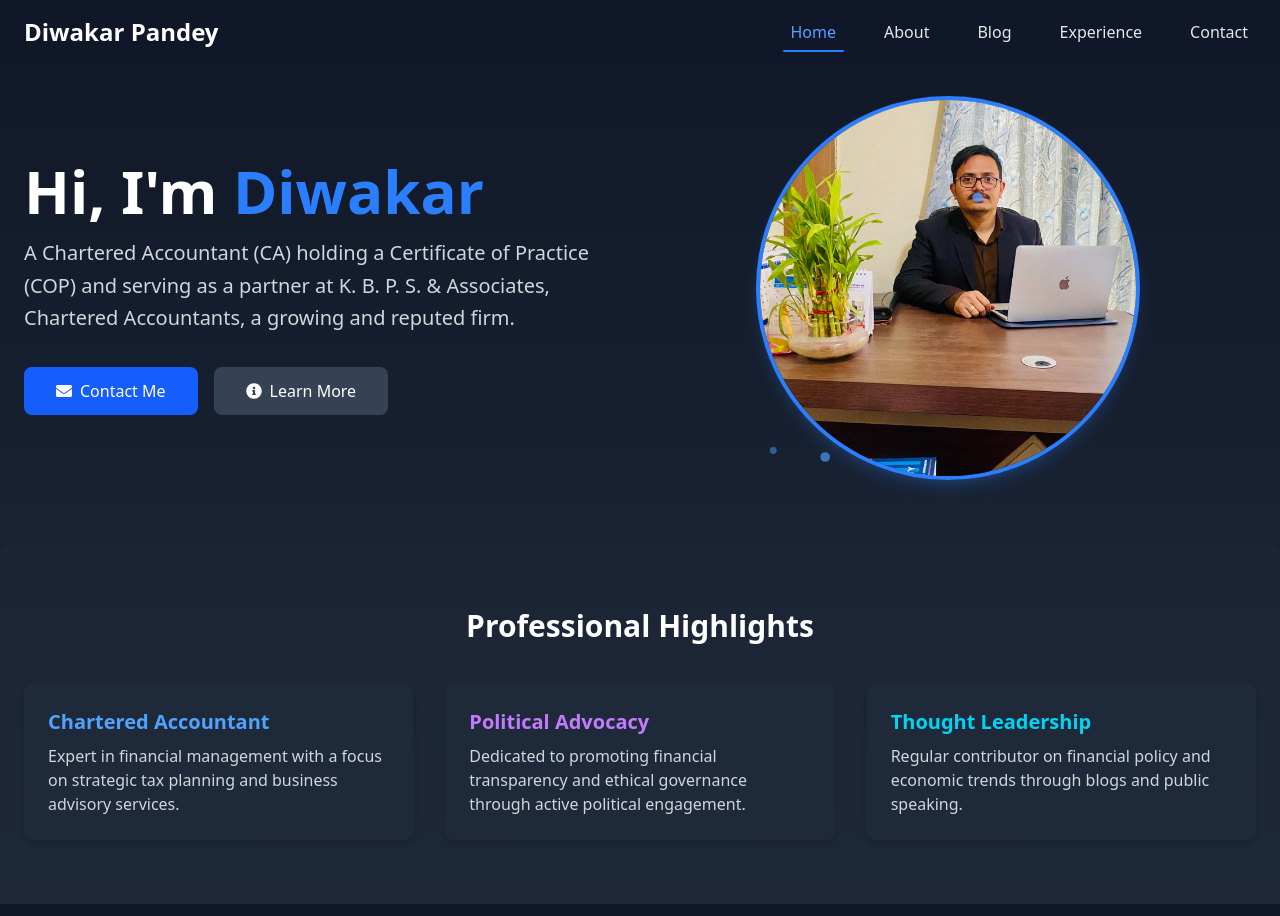
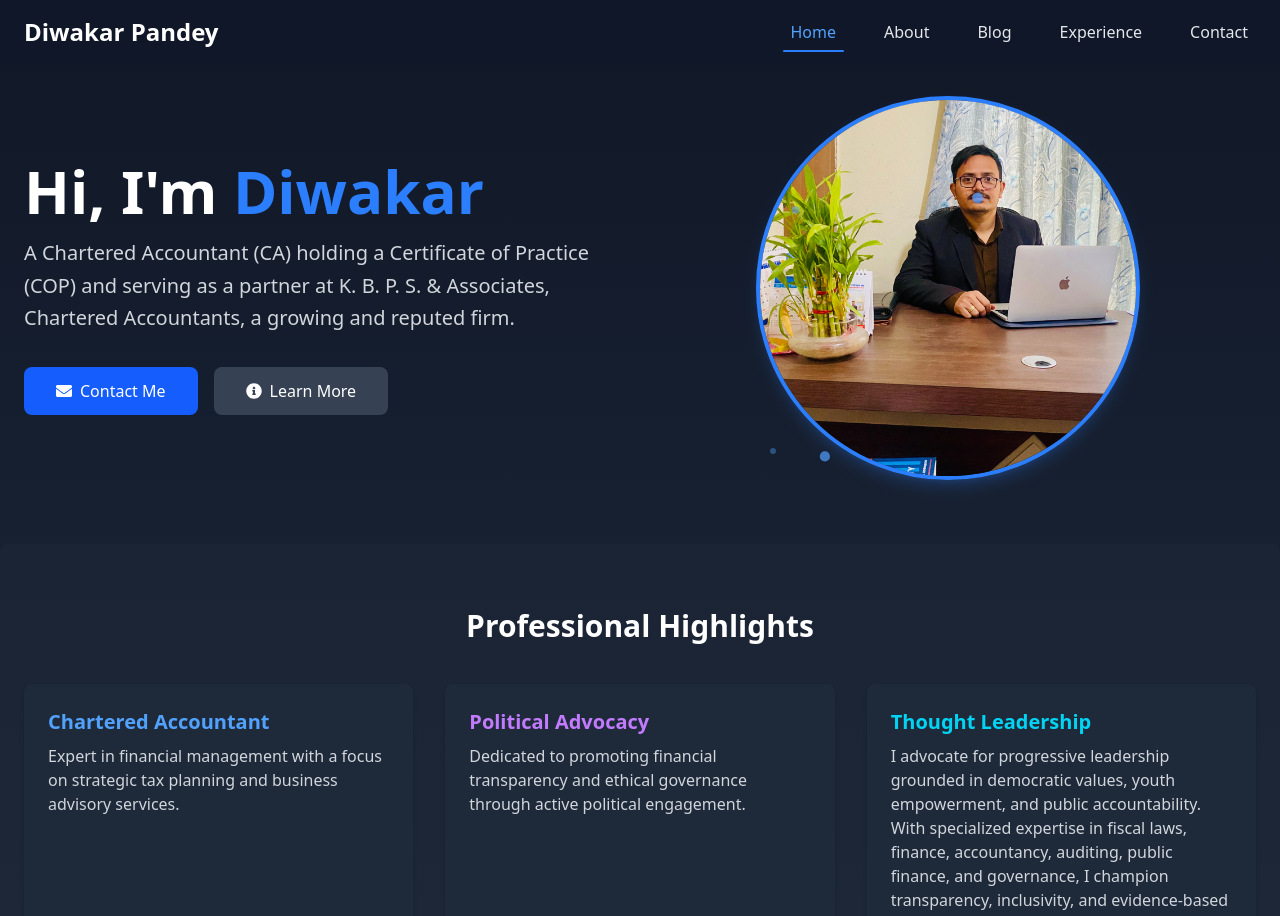
Before and after one commit to RajeshPandey10/diwakar_frontend, a React (Vite) app: page / in a window 1280 px wide. Shown: the top 916 px of the page. Built offline with nearby package versions, Linux system fonts and the light colour scheme.

Commit message:
thought-changed

```diff
--- a/src/components/Home/Home.jsx
+++ b/src/components/Home/Home.jsx
@@ -190,8 +190,7 @@ const Home = () => {
               Thought Leadership
             </h3>
             <p className="text-gray-300">
-              Regular contributor on financial policy and economic trends
-              through blogs and public speaking.
+            I advocate for progressive leadership grounded in democratic values, youth empowerment, and public accountability. With specialized expertise in fiscal laws, finance, accountancy, auditing, public finance, and governance, I champion transparency, inclusivity, and evidence-based policies. My vision is to strengthen institutions and drive transformative change toward a just and forward-thinking Nepal.
             </p>
           </motion.div>
         </div>
```
